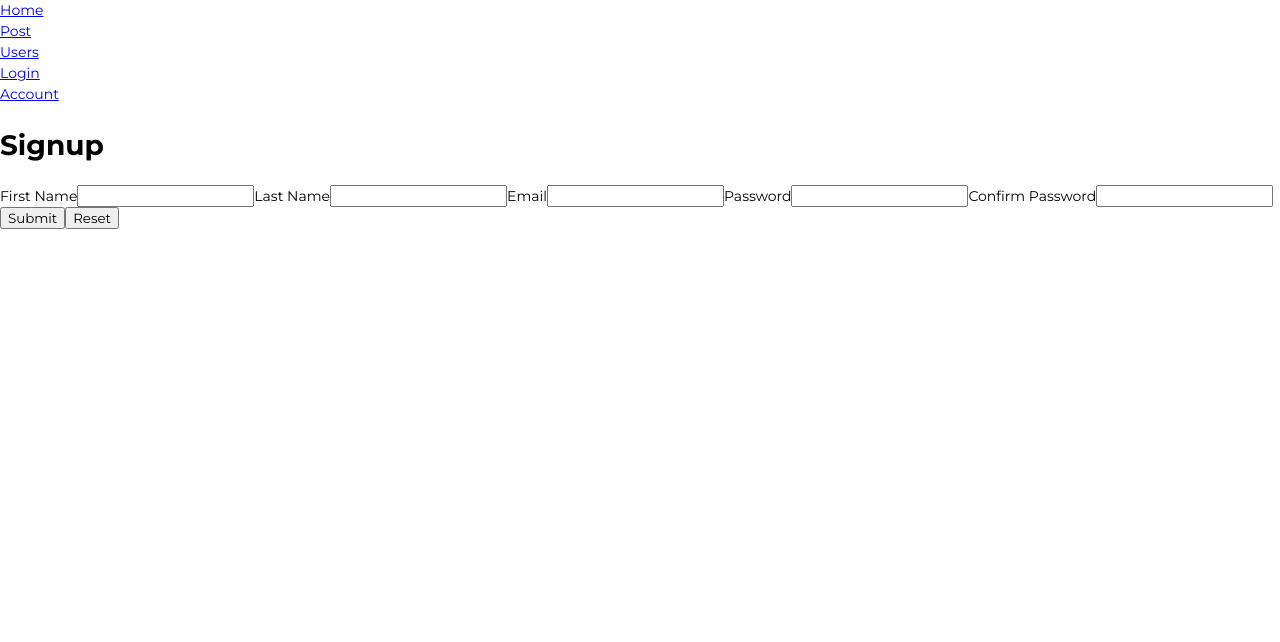
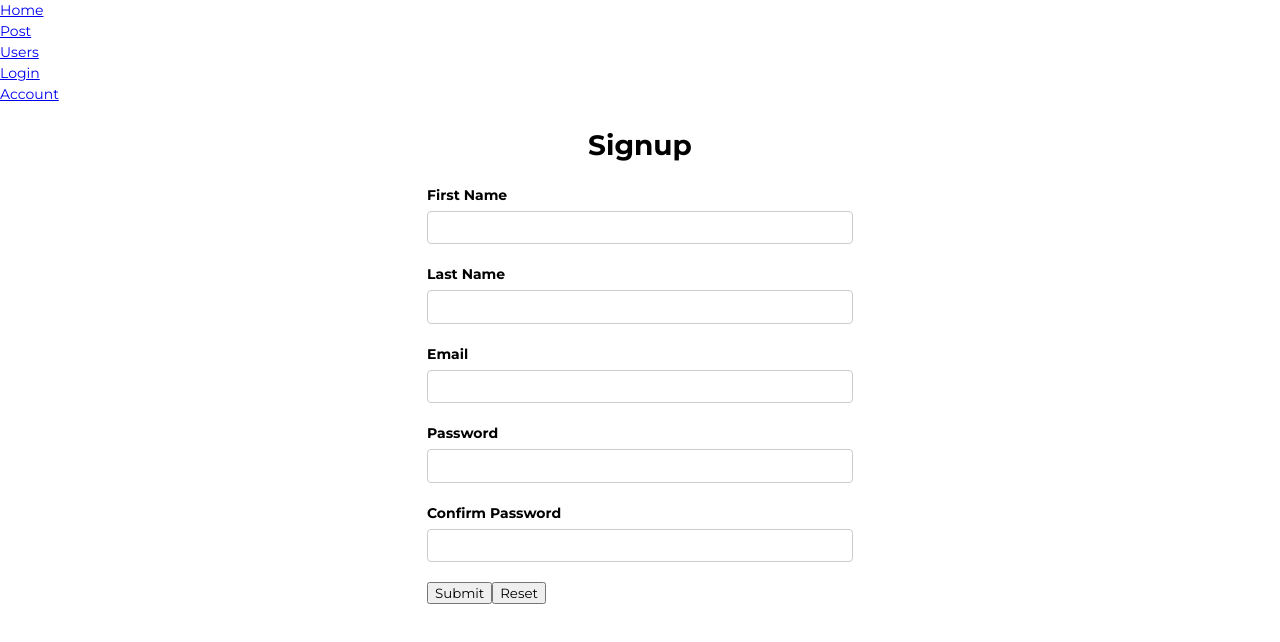
Before and after one commit to mlh-dungpq/React_base, a React (Create React App) app: page /users in a window 1280 px wide. Shown: the top 642 px of the page. Built offline with nearby package versions, Linux system fonts and the light colour scheme.

Commit message:
mlh-dungpq update routes and logout

```diff
--- a/src/App.tsx
+++ b/src/App.tsx
@@ -1,11 +1,8 @@
 import React from "react";
 import { BrowserRouter as Router, Switch, Route, Link } from "react-router-dom";
-import Pokemon from "./pokemon/Pokemon";
-import Users from "./users/Users";
-import Post from "./post/Post";
-import Login from "./login/Login";
 import Account from "./account/Account";
 import PrivateRouter from "_components/PrivateRoute";
+import { routes } from './routes';
 
 function App() {
   return (
@@ -32,18 +29,14 @@ function App() {
         </nav>
 
         <Switch>
-          <Route path="/post" exact>
-            <Post />
-          </Route>
-          <Route path="/users" exact>
-            <Users />
-          </Route>
-          <Route path="/" exact>
-            <Pokemon />
-          </Route>
-          <Route path="/login" exact>
-            <Login />
-          </Route>
+          {routes.map((route) => (
+            <Route
+              exact
+              key={route.path}
+              path={route.path}
+              component={route.component}
+            />
+          ))}
           <PrivateRouter path="/account" component={Account} exact />
         </Switch>
       </div>
--- a/src/_components/PrivateRoute.tsx
+++ b/src/_components/PrivateRoute.tsx
@@ -1,4 +1,4 @@
-import React, { ComponentType } from "react";
+import React, { ComponentType, useEffect } from "react";
 import { Route, Redirect, RouteComponentProps } from "react-router-dom";
 import { useSelector } from "react-redux";
 import { RootStore } from "store";
@@ -15,6 +15,13 @@ const PrivateRouter: React.FC<RouteTypes> = ({
   ...rest
 }) => {
   const authState = useSelector((state: RootStore) => state.auth);
+
+  useEffect(() => {
+    if(!authState.token) {
+      <Redirect to={"/login"} />
+    }
+  })
+
   return (
     <Route
       {...rest}
--- a/src/_services/auth/authActions.ts
+++ b/src/_services/auth/authActions.ts
@@ -25,3 +25,12 @@ export const login = (data: LoginForm) => async (
     });
   }
 };
+
+export const logout = () =>(
+  dispatch: Dispatch<AuthDispatchTypes>
+) => {
+  cookie.remove('token');
+  dispatch({
+    type: AUTH_FAIL,
+  });
+}
--- a/src/account/Account.tsx
+++ b/src/account/Account.tsx
@@ -1,9 +1,16 @@
 import React from "react";
+import { logout } from "_services/auth/authActions";
+import { useDispatch } from "react-redux";
 
 const Account: React.FC = () => {
+  const dispatch = useDispatch();
+  const removeCookie = () => {
+    dispatch(logout());
+  }
   return (
     <div>
       <h1 className="font-weight-300">Account page</h1>
+      <button onClick={removeCookie} >Logout</button>
     </div>
   );
 };
--- a/src/pokemon/Pokemon.tsx
+++ b/src/pokemon/Pokemon.tsx
@@ -2,7 +2,7 @@ import React, {useState} from 'react';
 import {useSelector, useDispatch} from 'react-redux';
 import {RootStore} from '../store';
 import {GetPokemon} from './state/pokemonActions';
-import './Pokemon.scss';
+import styles from './Pokemon.module.scss';
 
 export default function Pokemon() {
   const dispatch = useDispatch();
@@ -17,14 +17,14 @@ export default function Pokemon() {
   }
 
   return (
-    <div className="divPokemon">
+    <div className={styles.divPokemon}>
       <input type='text' onChange={handleChange}/>
       <button onClick={handleSubmit}>Search</button>
       {pokemonState.pokemon && (
         <div>
           <img src={pokemonState.pokemon.sprites.front_default} alt='' />
           {pokemonState.pokemon.abilities.map(ability => {
-            return <p className="test">{ability.ability.name}</p>
+            return <p className={styles.test}>{ability.ability.name}</p>
           })}
         </div>
       )}
--- a/src/post/Post.tsx
+++ b/src/post/Post.tsx
@@ -2,7 +2,7 @@ import React, { useEffect } from "react";
 import { useSelector, useDispatch } from "react-redux";
 import { RootStore } from "../store";
 import { GetPost } from "./state/postActions";
-import "./Post.scss";
+import styles from "./Post.module.scss";
 
 export default function Post() {
   const dispatch = useDispatch();
@@ -17,7 +17,7 @@ export default function Post() {
   };
 
   return (
-    <div className="divPost">
+    <div className={styles.divPost}>
       <h1>Post Screen</h1>
       {postState.post ? (
         <div>
--- /dev/null
+++ b/src/routes.tsx
@@ -0,0 +1,23 @@
+import Login from './login/Login';
+import Pokemon from './pokemon/Pokemon';
+import Post from './post/Post';
+import Users from './users/Users';
+
+export const routes = [
+  {
+    path: '/',
+    component: Pokemon
+  },
+  {
+    path: '/login',
+    component: Login,
+  },
+  {
+    path: '/post',
+    component: Post,
+  },
+  {
+    path: '/users',
+    component: Users,
+  }
+]
--- a/src/users/Users.module.scss
+++ b/src/users/Users.module.scss
@@ -7,7 +7,7 @@ $grey: #555;
   display: flex;
   justify-content: center;
 }
-.text-center {
+.textCenter {
   text-align: center;
 }
 
--- a/src/users/Users.tsx
+++ b/src/users/Users.tsx
@@ -1,5 +1,5 @@
 import React from "react";
-// import "./Users.module.scss";
+import styles from "./Users.module.scss";
 import { Formik, Form, Field } from "formik";
 const yup = require("yup");
 
@@ -31,8 +31,8 @@ export default function Users() {
 
   return (
     <>
-      <h1 className="text-center">Signup</h1>
-      <div className="user">
+      <h1 className={styles.textCenter}>Signup</h1>
+      <div className={styles.user}>
         <Formik
           initialValues={{
             firstName: "",
@@ -53,31 +53,31 @@ export default function Users() {
               <label>First Name</label>
               <Field name="firstName" type="text" />
               {errors.firstName && touched.firstName ? (
-                <div className="error">{errors.firstName}</div>
+                <div className={styles.error}>{errors.firstName}</div>
               ) : null}
 
               <label>Last Name</label>
               <Field name="lastName" type="text" />
               {errors.lastName && touched.lastName ? (
-                <div className="error">{errors.lastName}</div>
+                <div className={styles.error}>{errors.lastName}</div>
               ) : null}
 
               <label>Email</label>
               <Field name="email" type="email" />
               {errors.email && touched.email ? (
-                <div className="error">{errors.email}</div>
+                <div className={styles.error}>{errors.email}</div>
               ) : null}
 
               <label>Password</label>
               <Field name="password" type="password" />
               {errors.password && touched.password ? (
-                <div className="error">{errors.password}</div>
+                <div className={styles.error}>{errors.password}</div>
               ) : null}
 
               <label>Confirm Password</label>
               <Field name="confirmPassword" type="password" />
               {errors.confirmPassword && touched.confirmPassword ? (
-                <div className="error">{errors.confirmPassword}</div>
+                <div className={styles.error}>{errors.confirmPassword}</div>
               ) : null}
 
               <button type="submit">Submit</button>
```
Also changed, not shown: src/pokemon/Pokemon.module.scss (renamed from src/pokemon/Pokemon.scss), src/post/Post.module.scss (renamed from src/post/Post.scss), 2 other files (tests, documents, lock files or other folders).
